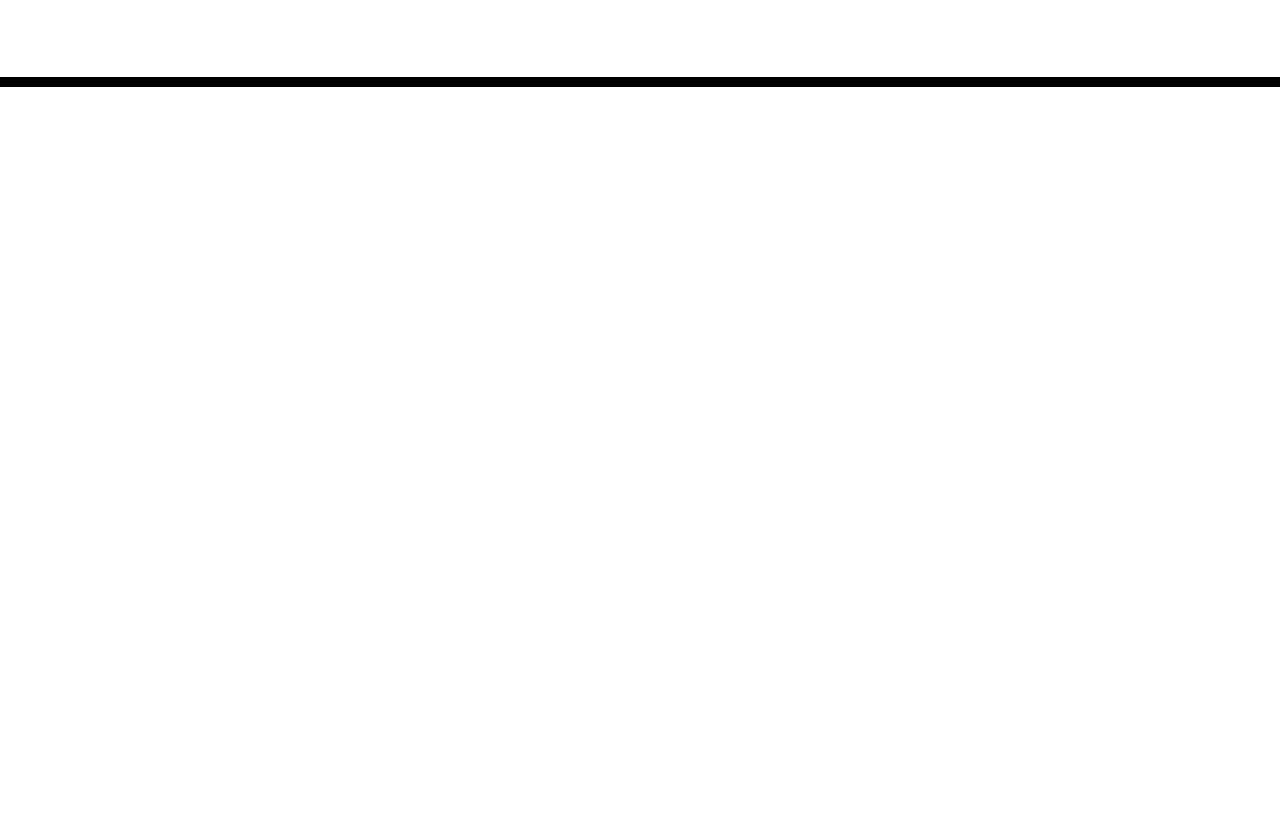
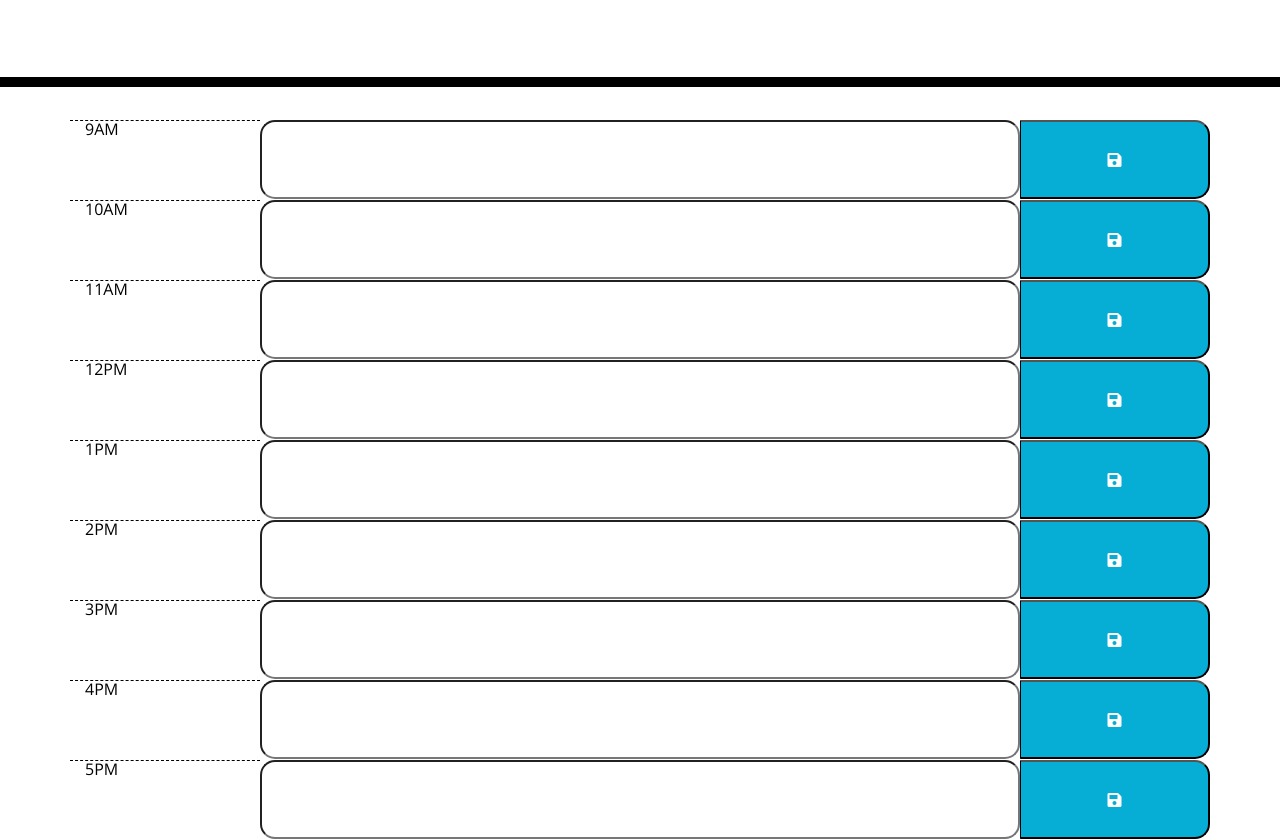
Before and after one commit to jnbailey580/hw5, a plain HTML site: page index.html in a window 1280 px wide. Shown: the part 181-1020 px from the top of the page. Before the commit the page ends 800 px from the top, so only its background shows below. Drawn offline with nearby package versions, Linux system fonts and the light colour scheme.

Commit message:
git commit index.html git commit script.js

```diff
--- a/index.html
+++ b/index.html
@@ -29,7 +29,65 @@
       <p id="currentDay" class="lead"></p>
     </header>
     <div class="container">
-      <!-- Timeblocks go here -->
+      <div id="9AM" class="row">
+        <label for="label-input" class="col-md-2 hour">9AM</label>
+        <input type="text"  id="hour"
+          class="col-md-8 time-block" name="label-input">
+        <button id="btn-9" class="saveBtn col-md-2"><i class="fa fa-save"></i></button></button>
+      </div>
+      <div id="10AM" class="row">
+        <label for="label-input" class="col-md-2 hour">10AM</label>
+        <input type="text"  id="hour"
+          class="col-md-8 time-block" name="label-input">
+        <button id="btn-10" class="saveBtn col-md-2"><i class="fa fa-save"></i></button></button>
+      </div>
+      <div id="11AM" class="row">
+        <label for="label-input" class="col-md-2 hour">11AM</label>
+        <input type="text"  id="hour"
+          class="col-md-8 time-block" name="label-input">
+        <button id="btn-11" class="saveBtn col-md-2"><i class="fa fa-save"></i></button></button>
+      </div>
+      <div id="12PM" class="row">
+        <label for="label-input" class="col-md-2 hour">12PM</label>
+        <input type="text"  id="hour"
+          class="col-md-8 time-block" name="label-input">
+        <button id="btn-12" class="saveBtn col-md-2"><i class="fa fa-save"></i></button></button>
+      </div>
+      <div id="1PM" class="row">
+        <label for="label-input" class="col-md-2 hour">1PM</label>
+        <input type="text"  id="hour"
+          class="col-md-8 time-block" name="label-input">
+        <button id="btn-13" class="saveBtn col-md-2"><i class="fa fa-save"></i></button></button>
+      </div>
+      <div id="2PM" class="row">
+        <label for="label-input" class="col-md-2 hour">2PM</label>
+        <input type="text"  id="hour"
+          class="col-md-8 time-block" name="label-input">
+        <button id="btn-14" class="saveBtn col-md-2"><i class="fa fa-save"></i></button></button>
+      </div>
+      <div id="3PM" class="row">
+        <label for="label-input" class="col-md-2 hour">3PM</label>
+        <input type="text"  id="hour"
+          class="col-md-8 time-block" name="label-input">
+        <button id="btn-15" class="saveBtn col-md-2"><i class="fa fa-save"></i></button></button>
+      </div>
+      <div id="4PM" class="row">
+        <label for="label-input" class="col-md-2 hour">4PM</label>
+        <input type="text"  id="hour"
+          class="col-md-8 time-block" name="label-input">
+        <button id="btn-16" class="saveBtn col-md-2"><i class="fa fa-save"></i></button></button>
+      </div>
+      <div id="5PM" class="row">
+        <label for="label-input" class="col-md-2 hour">5PM</label>
+        <input type="text"  id="hour"
+          class="col-md-8 time-block" name="label-input">
+        <button id="btn-17" class="saveBtn col-md-2"><i class="fa fa-save"></i></button></button>
+      </div>
+        <!-- <button class="btn"><i class="fa fa-home"></i></button> -->
+        <!-- <a class="btn btn-default" href="#">
+    <i class="fa fa-align-justify" title="Align Justify"></i>
+  </a> -->
+
     </div>
 
     <script src="https://code.jquery.com/jquery-3.4.1.min.js"></script>
```
Also changed, not shown: script.js (+8 -0 lines).
